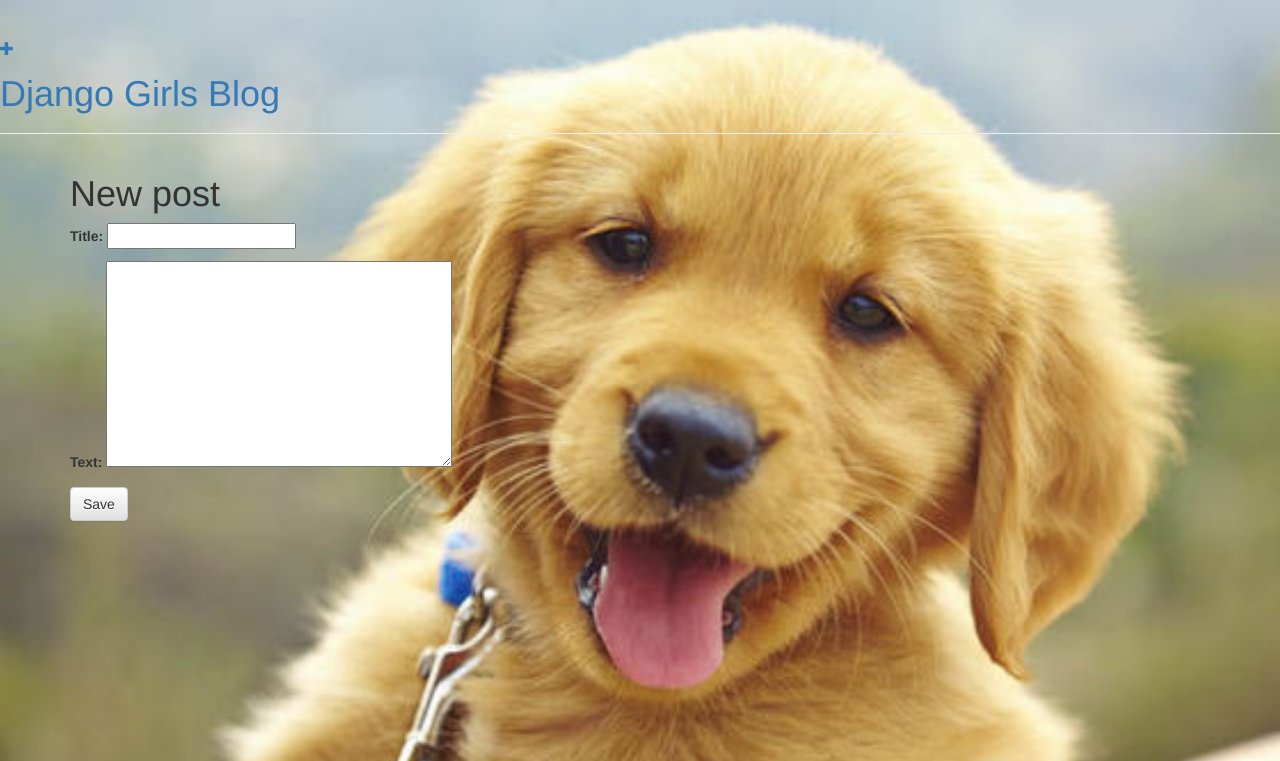
After one commit to natalienix/final_project, a Django app: page /blog/post/new/ in a window 1280 px wide. The commit adds this page. Shown: the top 761 px of the page. Run offline with Django 3.2, Linux system fonts and the light colour scheme; some libraries are stand-ins or nearby versions.

Commit message:
Can not edit posts.

```diff
--- a/blog/templates/blog/base.html
+++ b/blog/templates/blog/base.html
@@ -1,6 +1,15 @@
+{% load staticfiles %}
+<html>
+    <head>
+        <title>Django Girls blog</title>
+        <link rel="stylesheet" href="//maxcdn.bootstrapcdn.com/bootstrap/3.2.0/css/bootstrap.min.css">
+        <link rel="stylesheet" href="//maxcdn.bootstrapcdn.com/bootstrap/3.2.0/css/bootstrap-theme.min.css">
+        <link rel="stylesheet" type="text/css" href="{% static 'blog/style.css' %}" />
+    </head>
     <body>
         <div class="page-header">
-        <h1><a href="/blog">Django Girls Blog</a></h1>
+            <a href="{% url 'post_new' %}" class="top-menu"><span class="glyphicon glyphicon-plus"></span></a>
+            <h1><a href="/blog/">Django Girls Blog</a></h1>
         </div>
         <div class="content container">
             <div class="row">
@@ -11,3 +20,4 @@
             </div>
         </div>
     </body>
+</html>
--- a/blog/templates/blog/post_detail.html
+++ b/blog/templates/blog/post_detail.html
@@ -7,6 +7,7 @@
                 {{ post.published_date }}
             </div>
         {% endif %}
+        <a class="btn btn-default" href="{% url 'post_edit' pk=post.pk %}"><span class="glyphicon glyphicon-pencil"></span></a>
         <h1>{{ post.title }}</h1>
         <p>{{ post.text|linebreaksbr }}</p>
     </div>
--- /dev/null
+++ b/blog/templates/blog/post_edit.html
@@ -0,0 +1,9 @@
+{% extends 'blog/base.html' %}
+
+{% block content %}
+    <h1>New post</h1>
+    <form method="POST" class="post-form">{% csrf_token %}
+        {{ form.as_p }}
+        <button type="submit" class="save btn btn-default">Save</button>
+    </form>
+{% endblock %}
--- a/blog/urls.py
+++ b/blog/urls.py
@@ -2,14 +2,15 @@
 
 from . import views
 
-app_name = 'blog'
+#app_name = 'blog'
 urlpatterns = [
     # ex: /blog/
     #url(r'^$', views.index, name='index'),
 
     url(r'^$', views.post_list, name='post_list'),
     url(r'^post/(?P<pk>\d+)/$', views.post_detail, name='post_detail'),
-    #url(r'^post/new/$', views.post_new, name='post_new'),
+    url(r'^post/new/$', views.post_new, name='post_new'),
+    url(r'^post/(?P<pk>\d+)/edit/$', views.post_edit, name='post_edit'),
 
     # ex: /blog/5/
     url(r'^(?P<question_id>[0-9]+)/$', views.detail, name='detail'),
--- a/blog/views.py
+++ b/blog/views.py
@@ -1,7 +1,8 @@
-from django.shortcuts import render, get_object_or_404
+from django.shortcuts import render, get_object_or_404, redirect
 from django.http import HttpResponseRedirect, HttpResponse
 from django.core.urlresolvers import reverse
 from django.utils import timezone
+from .forms import PostForm
 from .models import Choice, Question, Post
 
 # Create your views here. Making sure it worked
@@ -43,3 +44,30 @@
 def post_detail(request, pk):
     post = get_object_or_404(Post, pk=pk)
     return render(request, 'blog/post_detail.html', {'post': post})
+
+def post_new(request):
+    if request.method == "POST":
+        form = PostForm(request.POST)
+        if form.is_valid():
+            post = form.save(commit=False)
+            post.author = request.user
+            post.published_date = timezone.now()
+            post.save()
+            return redirect('post_detail', pk=post.pk)
+    else:
+        form = PostForm()
+    return render(request, 'blog/post_edit.html', {'form': form})
+
+def post_edit(request, pk):
+    post = get_object_or_404(Post, pk=pk)
+    if request.method == "POST":
+        form = PostForm(request.POST, instance=post)
+        if form.is_valid():
+            post = form.save(commit=False)
+            post.author = request.user
+            post.published_date = timezone.now()
+            post.save()
+            return redirect('post_detail', pk=post.pk)
+    else:
+        form = PostForm(instance=post)
+    return render(request, 'blog/post_edit.html', {'form': form})
```
Also changed, not shown: blog/templates/blog/post_list.html (+2 -5 lines). Lines whose indentation alone changed are shown as unchanged.
